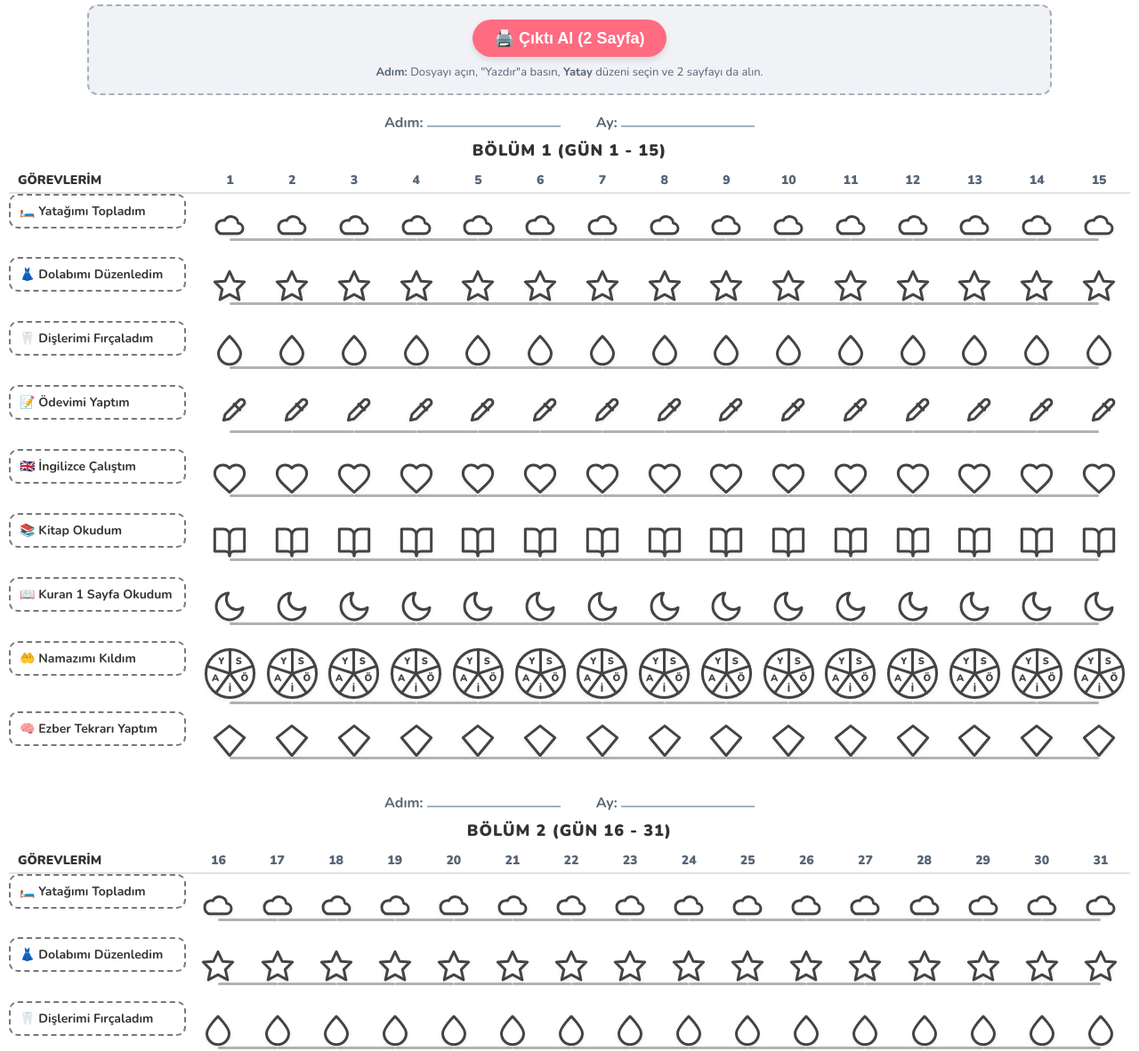
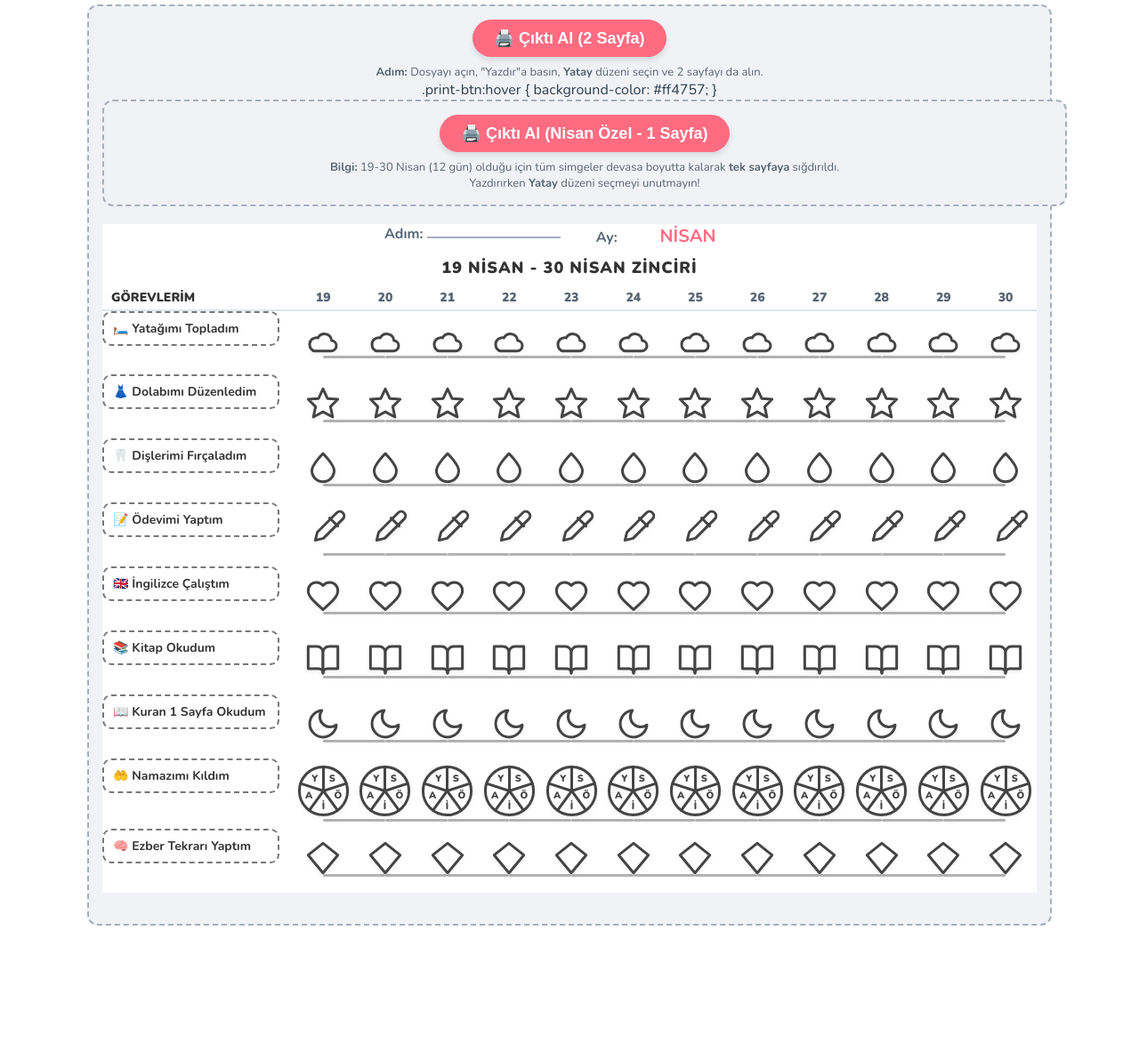
Before and after one commit to ozeme42/al-skanl-k, a plain HTML site: page index.html in a window 1280 px wide. Shown: the top 1182 px of the page at 89% size. After the commit the page ends 1066 px from the top, so only its background shows below. Drawn offline with nearby package versions, Linux system fonts and the light colour scheme.

Commit message:
Update index.html for April display adjustments

```diff
--- a/index.html
+++ b/index.html
@@ -134,6 +134,12 @@
             height: 65px;
         }
 
+        /* Ödev Kalemi devasa boyutu (boyaması çok daha rahat) */
+        .task-row[data-shape="pencil"] .day-cell {
+            width: 55px;
+            height: 55px;
+        }
+
         .day-cell svg {
             width: 100%;
             height: 100%;
@@ -147,6 +153,11 @@
 
         .task-row[data-shape="namaz"] .day-cell svg {
             stroke-width: 1.1;
+        }
+
+        /* Kalem simgesi için dış hat kalınlığı ayarı */
+        .task-row[data-shape="pencil"] .day-cell svg {
+            stroke-width: 1.3;
         }
 
         /* Zincir Bağlantı Çizgileri */
@@ -165,6 +176,11 @@
 
         .task-row[data-shape="namaz"] td:not(.task-name):not(:last-child)::after {
             bottom: 8px;
+        }
+
+        /* Kalem zinciri için alt bağlantı hizası */
+        .task-row[data-shape="pencil"] td:not(.task-name):not(:last-child)::after {
+            bottom: 12px;
         }
 
         @media print {
@@ -213,6 +229,19 @@
         <div style="font-size: 13px; color: #576574;">
             <strong>Adım:</strong> Dosyayı açın, "Yazdır"a basın, <strong>Yatay</strong> düzeni seçin ve 2 sayfayı da alın.
         </div>
+        .print-btn:hover {
+            background-color: #ff4757;
+        }
+    </style>
+</head>
+<body>
+
+    <div class="print-controls">
+        <button class="print-btn" onclick="window.print()">🖨️ Çıktı Al (Nisan Özel - 1 Sayfa)</button>
+        <div style="font-size: 13px; color: #576574;">
+            <strong>Bilgi:</strong> 19-30 Nisan (12 gün) olduğu için tüm simgeler devasa boyutta kalarak <strong>tek sayfaya</strong> sığdırıldı.<br>
+            Yazdırırken <strong>Yatay</strong> düzeni seçmeyi unutmayın!
+        </div>
     </div>
 
     <div class="container">
@@ -221,24 +250,11 @@
             <div class="header">
                 <div class="user-info">
                     <div>Adım: <span></span></div>
-                    <div>Ay: <span></span></div>
+                    <div>Ay: <span style="color: #ff6b81; border-bottom: none; font-size: 20px;">NİSAN</span></div>
                 </div>
             </div>
-            <div class="part-title">BÖLÜM 1 (Gün 1 - 15)</div>
+            <div class="part-title">19 NİSAN - 30 NİSAN ZİNCİRİ</div>
             <div id="table-part-1"></div>
-        </div>
-
-        <div class="page-break"></div>
-
-        <div class="page-section">
-            <div class="header">
-                <div class="user-info">
-                    <div>Adım: <span></span></div>
-                    <div>Ay: <span></span></div>
-                </div>
-            </div>
-            <div class="part-title">BÖLÜM 2 (Gün 16 - 31)</div>
-            <div id="table-part-2"></div>
         </div>
 
     </div>
@@ -284,8 +300,8 @@
             document.getElementById(containerId).innerHTML = html;
         }
 
-        renderTable(1, 15, "table-part-1");
-        renderTable(16, 31, "table-part-2");
+        // Sadece 19 Nisan'dan 30 Nisan'a kadar (12 gün) tek bir tablo render ediliyor
+        renderTable(19, 30, "table-part-1");
     </script>
 </body>
 </html>
```
